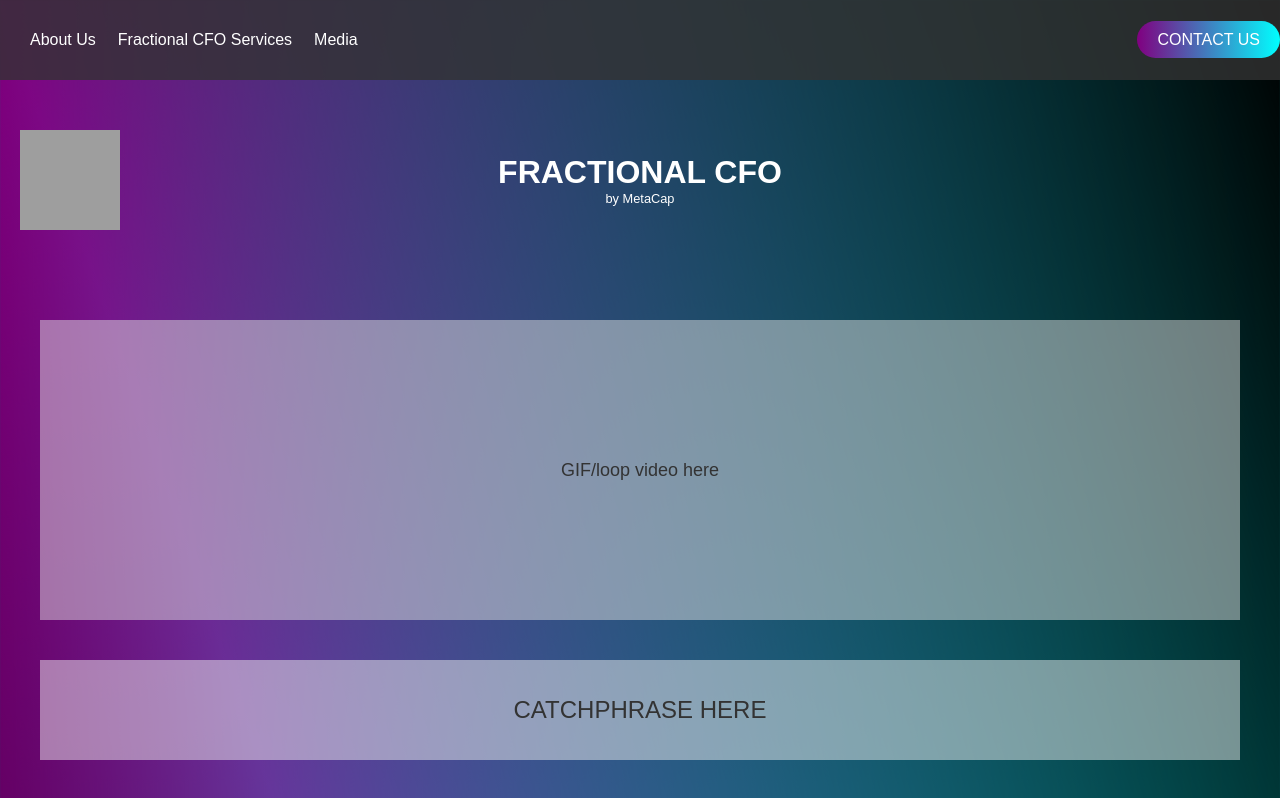
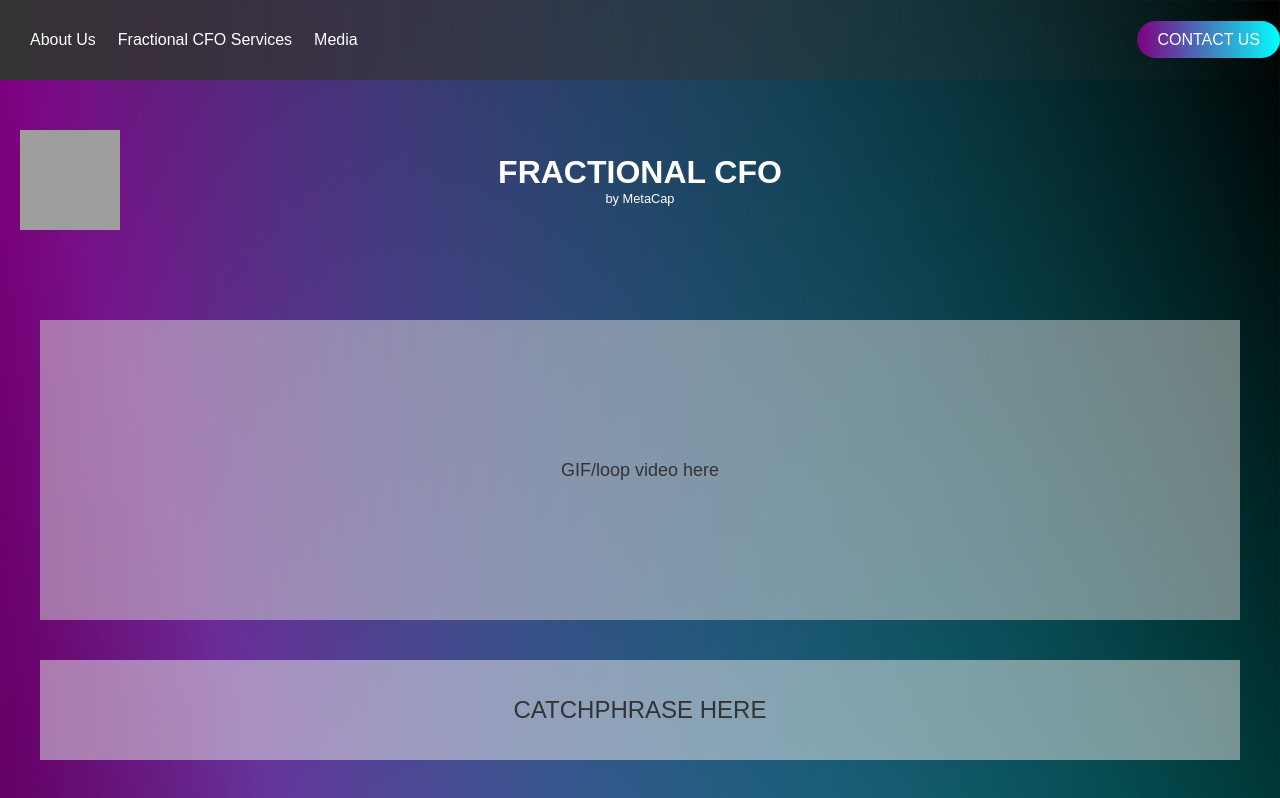
Before and after one commit to MetaCapFin/fractional-cfo-main., a Next.js app: page / in a window 1280 px wide. Shown: the top 798 px of the page. Built offline with nearby package versions, Linux system fonts and the light colour scheme; grey boxes are pictures that could not be loaded.

Commit message:
Update styles.css

```diff
--- a/public/styles.css
+++ b/public/styles.css
@@ -21,7 +21,7 @@ main {
 }
 
 header {
-    background-color: rgba(51, 51, 51, 0.8); /* Translucent background color */
+    background: linear-gradient(to right, rgba(51, 51, 51, 1), rgba(51, 51, 51, 0));
     color: white;
     padding: 10px 20px; /* Adjusted padding to maintain spacing */
     display: flex;
```
